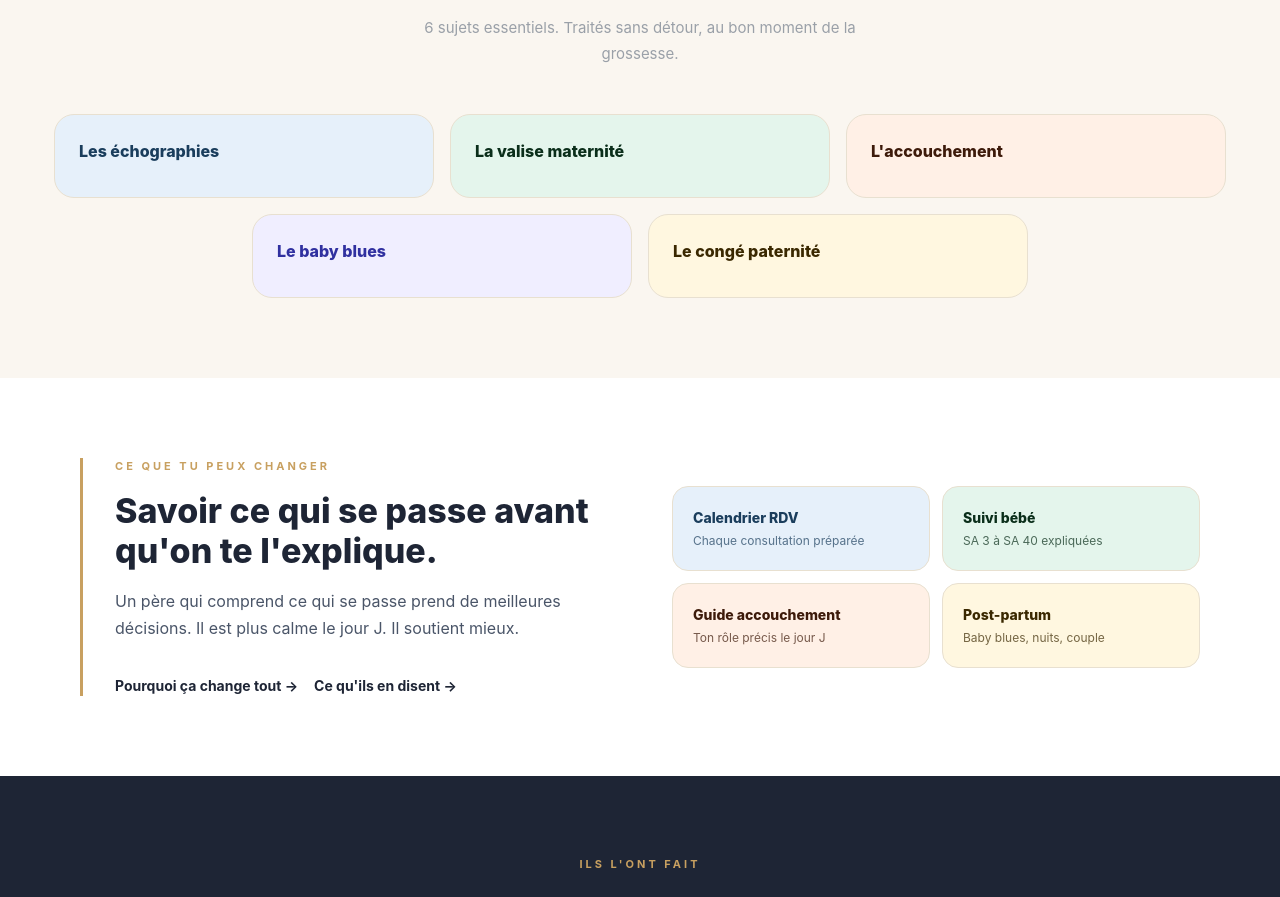
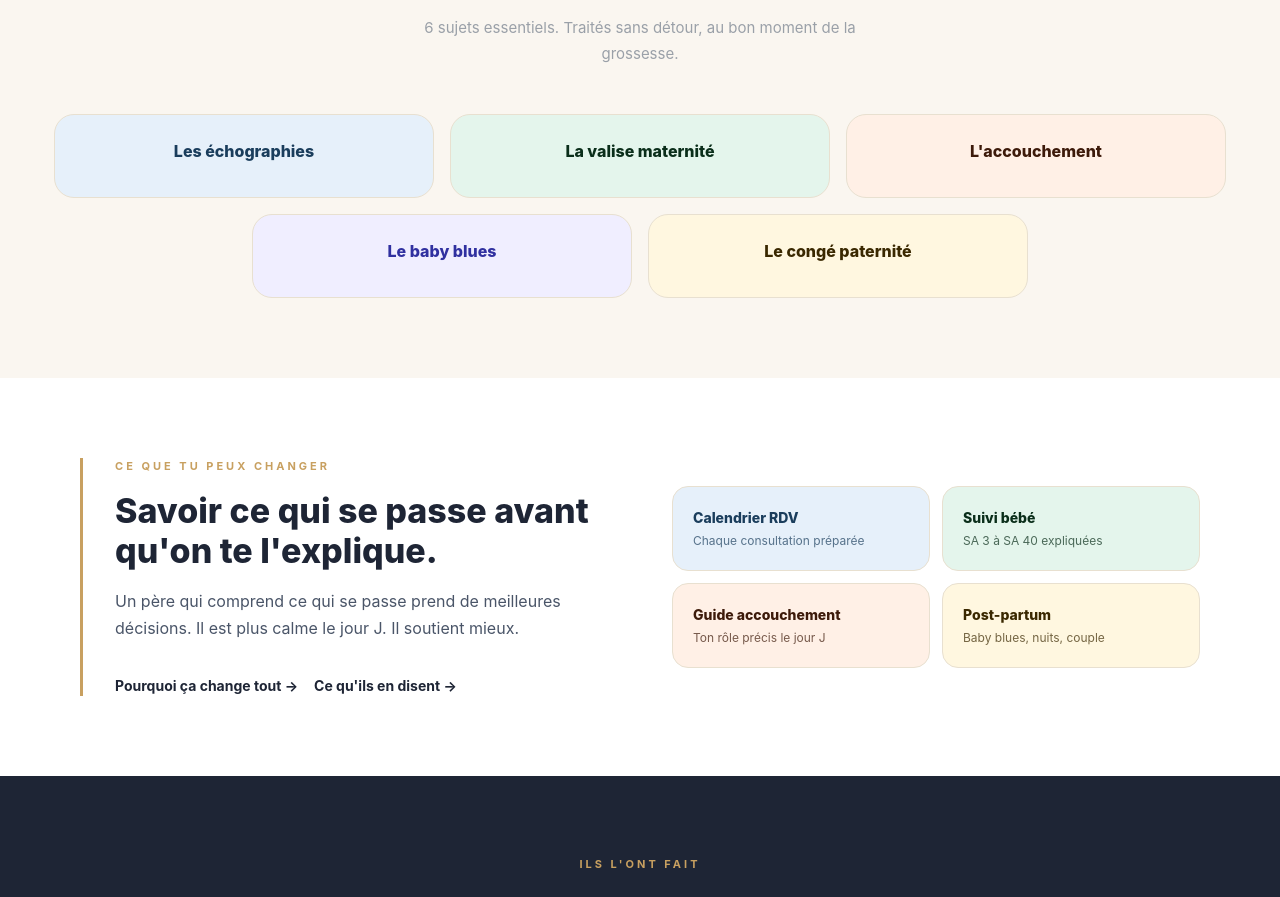
Before and after one commit to Julproject/dadup, a Next.js app: page / in a window 1280 px wide. Shown: the part 1155-2052 px from the top of the page. Built offline with nearby package versions, Linux system fonts and the light colour scheme.

Commit message:
Update page.tsx

```diff
--- a/app/page.tsx
+++ b/app/page.tsx
@@ -219,7 +219,7 @@ export default function Home() {
                 bg: '#FFF7E0', color: '#3A2800',
               },
             ].map((item, i) => (
-              <div key={i} style={{background:item.bg, borderRadius:'20px', padding:'24px', border:`1px solid ${C.border}`}}>
+              <div key={i} style={{background:item.bg, borderRadius:'20px', padding:'24px', border:`1px solid ${C.border}`, textAlign:'center' as const}}>
                 <p style={{color:item.color, fontSize:'16px', fontWeight:800, margin:'0 0 10px'}}>{item.titre}</p>
 
               </div>
```
